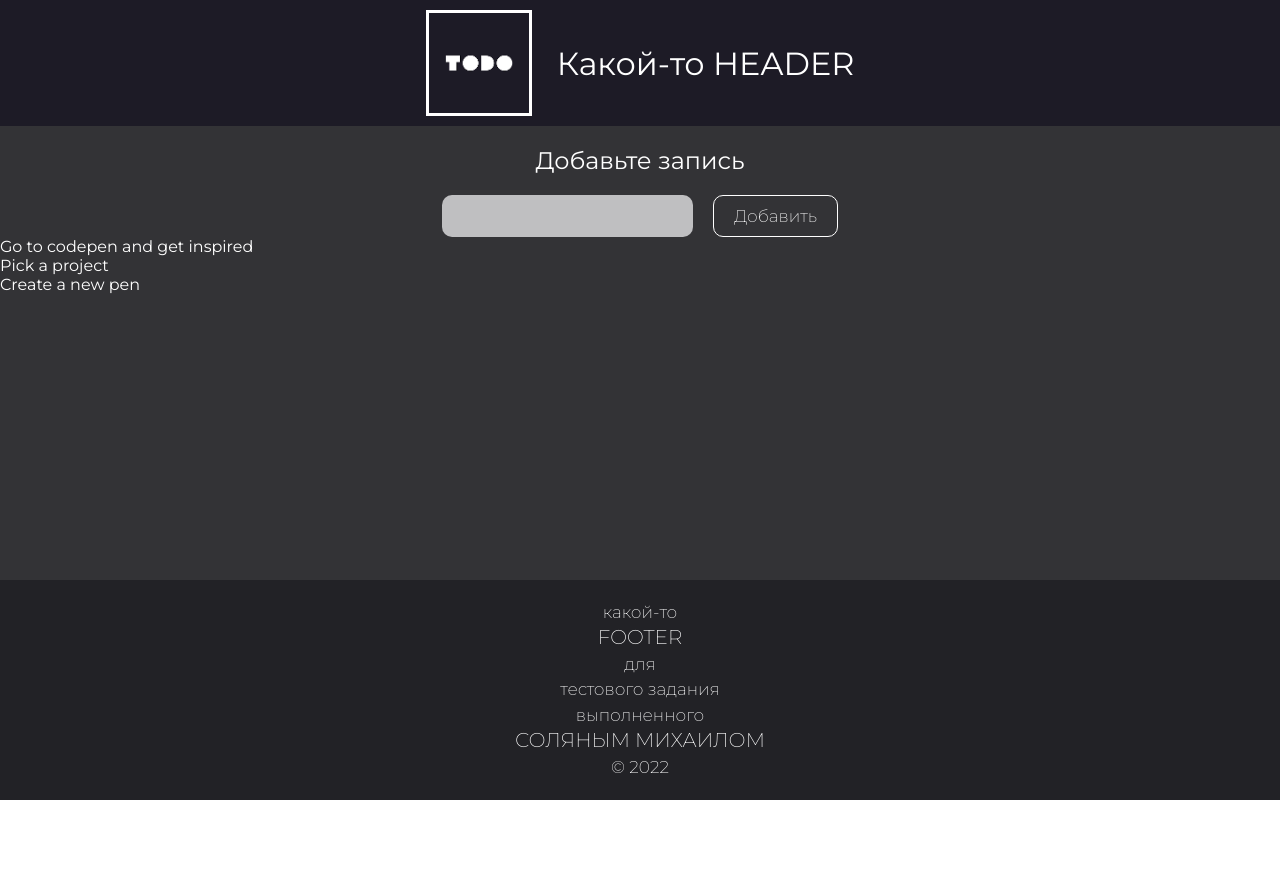
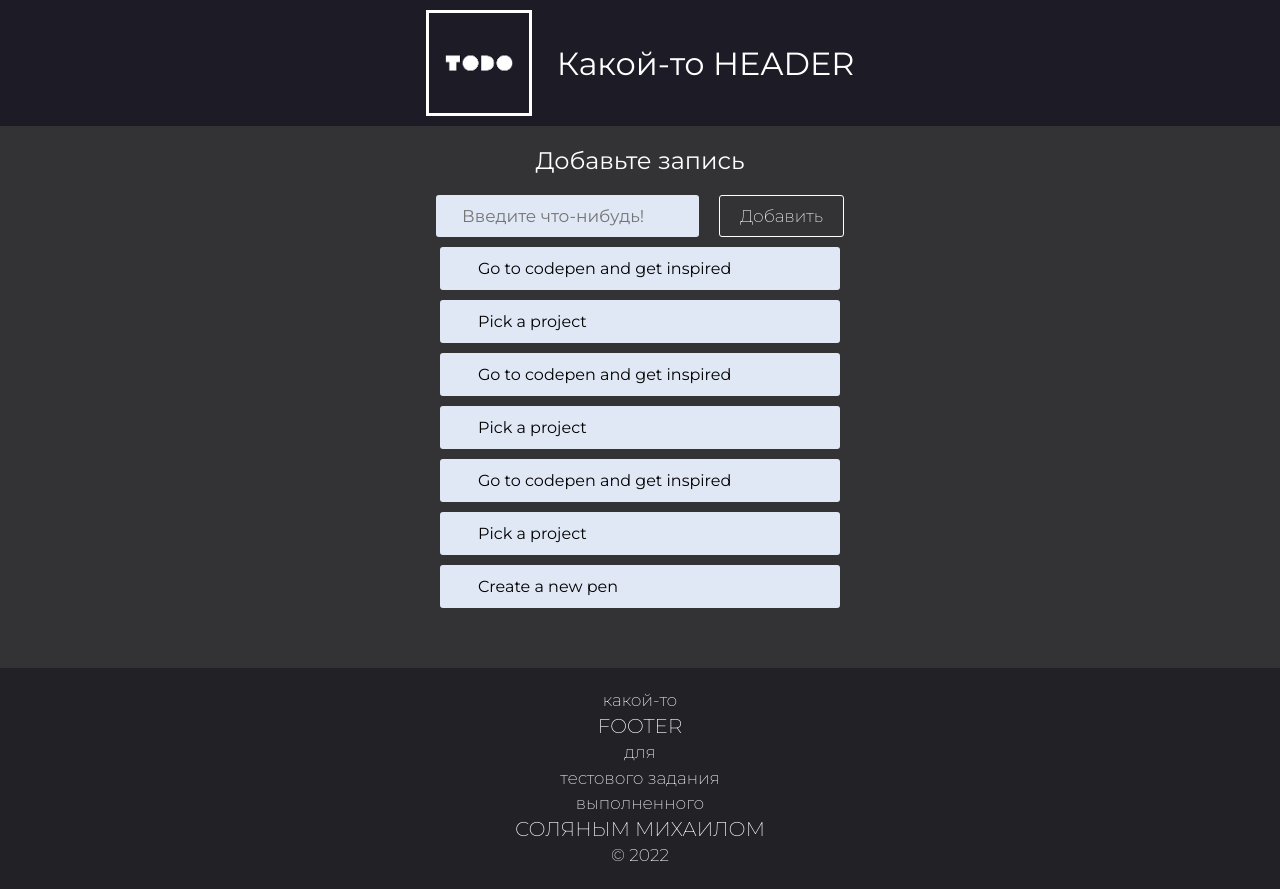
Before and after one commit to Liaxim26/to-do-list, a Vue app: page / in a window 1280 px wide. Before the commit the page ends 800 px from the top, so only its background shows below. Built offline with nearby package versions, Linux system fonts and the light colour scheme.

Commit message:
add li style

```diff
--- a/src/App.vue
+++ b/src/App.vue
@@ -17,6 +17,10 @@ export default {
   data() {
     return {
       todos: [
+        {"id":0,"title":"Go to codepen and get inspired","done":false},
+        {"id":1,"title":"Pick a project","done":false},
+        {"id":0,"title":"Go to codepen and get inspired","done":false},
+        {"id":1,"title":"Pick a project","done":false},
         {"id":0,"title":"Go to codepen and get inspired","done":false},
         {"id":1,"title":"Pick a project","done":false},
         {"id":4,"title":"Create a new pen","done":true}
--- a/src/components/AddTodo.vue
+++ b/src/components/AddTodo.vue
@@ -1,7 +1,7 @@
 <template>
   <h2>Добавьте запись</h2>
   <form @submit.prevent = "onSubmit">
-    <input type="text" v-model = "title">
+    <input type="text" v-model = "title" placeholder="Введите что-нибудь!">
     <button type="submit">Добавить</button>
   </form>
 </template>
@@ -50,12 +50,12 @@ export default {
   }
   input{
     outline: none;
-    padding: 10px 20px;
+    padding: 10px 26px;
     font-size: 17px;
     transition-duration: 0.5s;
-    border-radius: 10px;
+    border-radius: 3px;
     border: 0;
-    background: #bfbfc1;
+    background: #e0e8f5;;
   }
   input:focus{
     box-shadow: 0px 0px 20px 10px rgb(29 27 38);
@@ -67,7 +67,7 @@ export default {
       color: white;
       padding: 10px 20px;
       font-size: 17px;
-      border-radius: 10px;
+      border-radius: 3px;
       font-weight: 200;
       transition-duration: 0.5s;
   }
--- a/src/components/TodoItem.vue
+++ b/src/components/TodoItem.vue
@@ -1,7 +1,7 @@
 <template>
-  <div>
-   {{todo.title}}
-  </div>
+    <li>
+      {{todo.title}}
+    </li>
 </template>
 
 <script>
@@ -20,5 +20,18 @@ export default {
 </script>
 
 <style scoped>
-
+li{
+  position: relative;
+  list-style-type: none;
+  display: block;
+  margin: 10px 0;
+  background: #e0e8f5;
+  border-radius: 3px;
+  padding-left: 38px;
+  padding-top: 12px;
+  padding-bottom: 12px;
+  padding-right: 49px;
+  overflow: hidden;
+  color: black;
+}
 </style>
--- a/src/components/TodoList.vue
+++ b/src/components/TodoList.vue
@@ -1,10 +1,12 @@
 <template>
   <div>
     <AddTodo />
-    <TodoItem
-      v-for="(todo, id) in todos" :key="id"
-      v-bind:todo = "todo"
-    />
+    <ul>
+      <TodoItem
+        v-for="(todo, id) in todos" :key="id"
+        v-bind:todo = "todo"
+      />
+    </ul>
   </div>
 </template>
 
@@ -26,5 +28,10 @@ export default {
 </script>
 
 <style scoped>
-
+ul{
+  width: 400px;
+  margin: 0 auto;
+  list-style-type: none;
+  padding-bottom: 50px;
+}
 </style>
```
